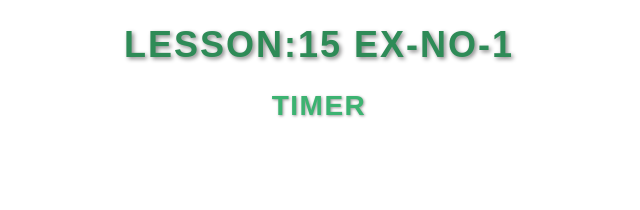
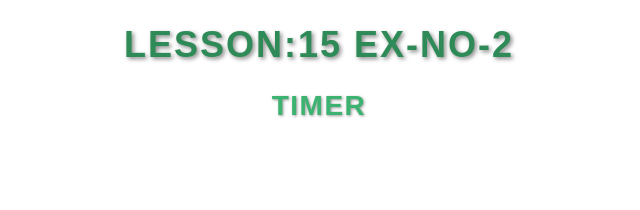
Before and after one commit to Davidn0072/Davidn0072-SV-HW-L15-Ex2, a plain HTML site: page index.html in a window 1280 px wide. Shown: the top 210 px of the page, 321-961 px from the left. Drawn offline with Linux system fonts and the light colour scheme.

Commit message:
Initial project files-V2

```diff
--- a/index.html
+++ b/index.html
@@ -2,12 +2,12 @@
 <html lang="en">
 <head>
    <meta charset="UTF-8">
-   <title>Lesson:15 Ex-No-1</title>
+   <title>Lesson:15 Ex-No-2</title>
    <link rel="stylesheet" type="text/css" href="style.css"  >
     <meta name="viewport" content="width=device-width, initial-scale=1.0">
 </head>
 <body>
-     <h1>Lesson:15 EX-No-1<h1>
+     <h1>Lesson:15 EX-No-2<h1>
      <h2>Timer<h2>
 
     <div id="main-container" class="container">
```
